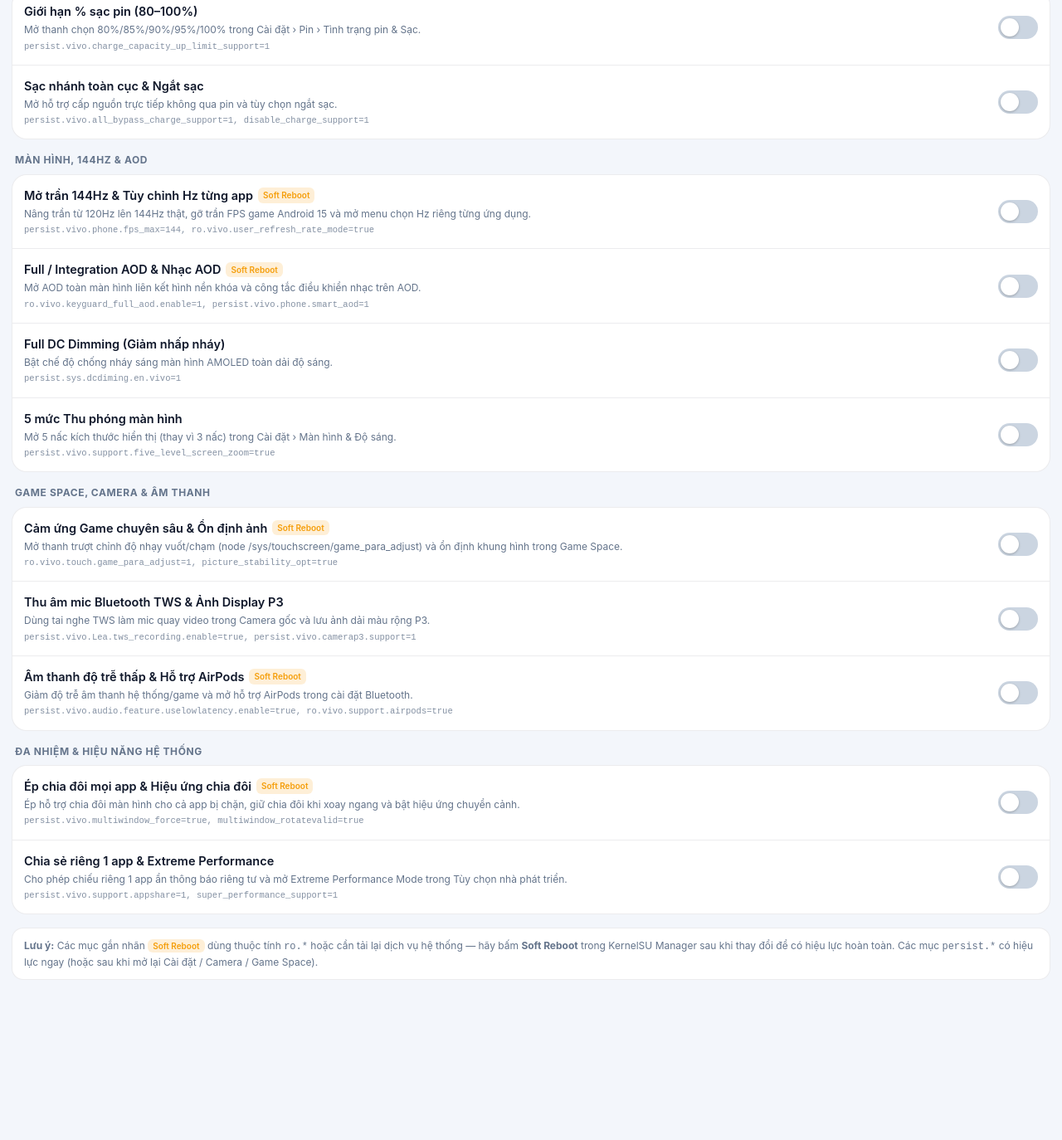
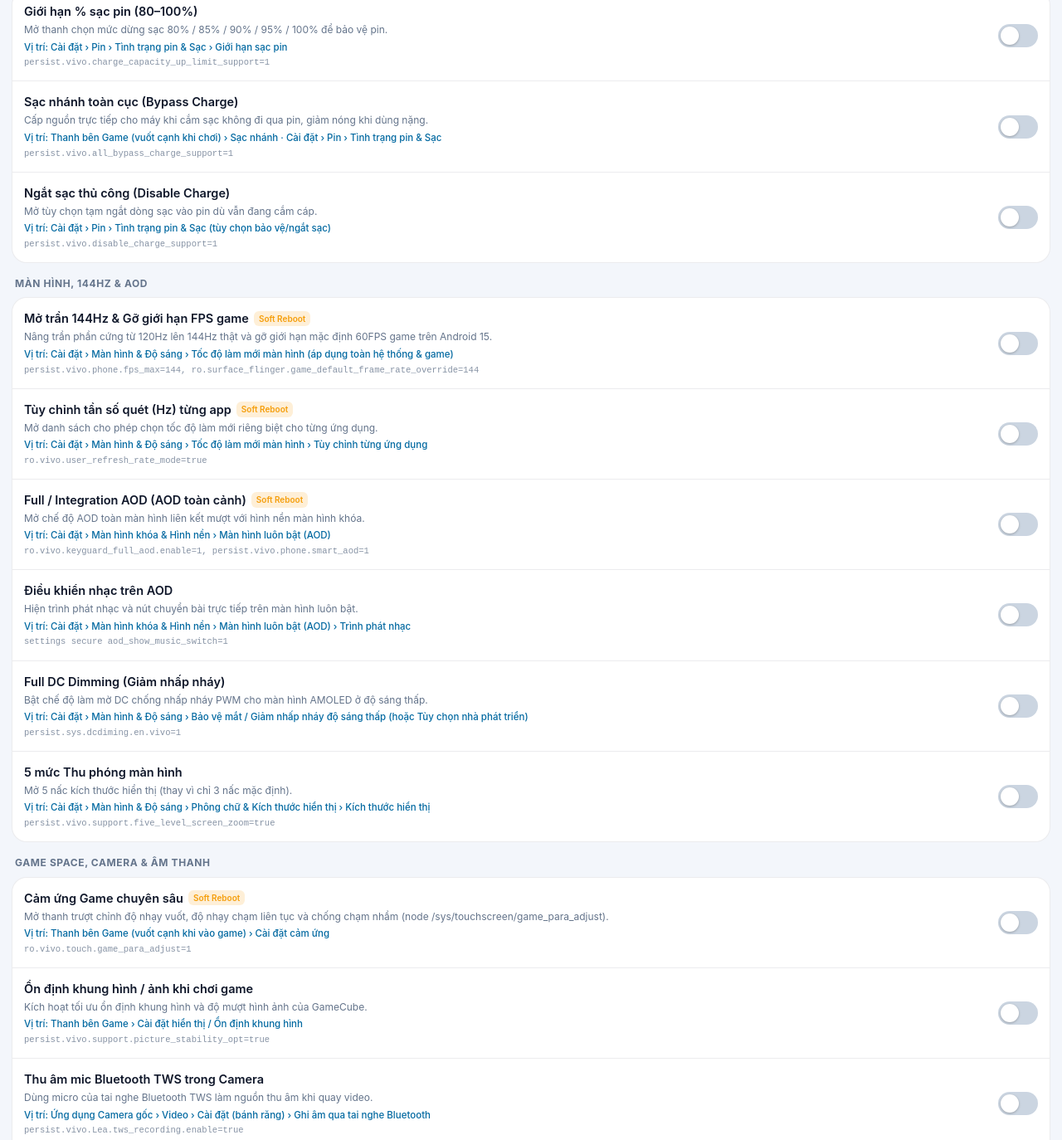
Before and after one commit to Haicu256/originos5-hidden-features, a plain HTML site: page module/webroot/index.html in a window 1280 px wide. Shown: the part 247-1621 px from the top of the page at 83% size. Before the commit the page ends 1468 px from the top, so only its background shows below. Drawn offline with Linux system fonts and the light colour scheme.

Commit message:
feat: v2.1.0 split into 19 independent WebUI toggles with OriginOS 5 menu locations

```diff
--- a/module/webroot/index.html
+++ b/module/webroot/index.html
@@ -13,6 +13,7 @@
     --muted: #93a1b8;
     --accent: #3b82f6;
     --accent-soft: rgba(59,130,246,0.16);
+    --loc-text: #7dd3fc;
     --ok: #22c55e;
     --warn: #f59e0b;
     --danger: #ef4444;
@@ -27,6 +28,7 @@
       --muted: #64748b;
       --accent: #2563eb;
       --accent-soft: rgba(37,99,235,0.10);
+      --loc-text: #0369a1;
       --switch-off: #cbd5e1;
     }
   }
@@ -91,7 +93,8 @@
     background: rgba(245,158,11,0.16); color: var(--warn);
   }
   .row-desc { font-size: 12px; color: var(--muted); margin-top: 3px; }
-  .row-prop { font-family: ui-monospace, SFMono-Regular, monospace; font-size: 10.5px; color: var(--muted); opacity: 0.8; margin-top: 4px; word-break: break-all; }
+  .row-loc { font-size: 11.5px; color: var(--loc-text); margin-top: 4px; font-weight: 500; }
+  .row-prop { font-family: ui-monospace, SFMono-Regular, monospace; font-size: 10.5px; color: var(--muted); opacity: 0.78; margin-top: 3px; word-break: break-all; }
   .switch { position: relative; width: 48px; height: 28px; flex-shrink: 0; }
   .switch input { opacity: 0; width: 0; height: 0; }
   .slider {
@@ -146,7 +149,7 @@
   <div id="sections"></div>
 
   <div class="note">
-    <strong>Lưu ý:</strong> Các mục gắn nhãn <span class="tag-sr">Soft Reboot</span> dùng thuộc tính <code>ro.*</code> hoặc cần tải lại dịch vụ hệ thống — hãy bấm <strong>Soft Reboot</strong> trong KernelSU Manager sau khi thay đổi để có hiệu lực hoàn toàn. Các mục <code>persist.*</code> có hiệu lực ngay (hoặc sau khi mở lại Cài đặt / Camera / Game Space).
+    <strong>Lưu ý:</strong> Các mục gắn nhãn <span class="tag-sr">Soft Reboot</span> dùng thuộc tính <code>ro.*</code> hoặc cần tải lại dịch vụ hệ thống — hãy bấm <strong>Soft Reboot</strong> trong KernelSU Manager sau khi thay đổi để có hiệu lực hoàn toàn. Các mục còn lại có hiệu lực ngay (hoặc sau khi mở lại Cài đặt / Camera / Game Space).
   </div>
 
   <div class="toast" id="toast"></div>
@@ -160,53 +163,96 @@
       title: "Pin & Sạc thông minh",
       items: [
         { key: "charge_limit", name: "Giới hạn % sạc pin (80–100%)", sr: false,
-          desc: "Mở thanh chọn 80%/85%/90%/95%/100% trong Cài đặt › Pin › Tình trạng pin & Sạc.",
+          desc: "Mở thanh chọn mức dừng sạc 80% / 85% / 90% / 95% / 100% để bảo vệ pin.",
+          loc: "Cài đặt › Pin › Tình trạng pin & Sạc › Giới hạn sạc pin",
           prop: "persist.vivo.charge_capacity_up_limit_support=1" },
-        { key: "bypass_charge", name: "Sạc nhánh toàn cục & Ngắt sạc", sr: false,
-          desc: "Mở hỗ trợ cấp nguồn trực tiếp không qua pin và tùy chọn ngắt sạc.",
-          prop: "persist.vivo.all_bypass_charge_support=1, disable_charge_support=1" }
+        { key: "bypass_charge", name: "Sạc nhánh toàn cục (Bypass Charge)", sr: false,
+          desc: "Cấp nguồn trực tiếp cho máy khi cắm sạc không đi qua pin, giảm nóng khi dùng nặng.",
+          loc: "Thanh bên Game (vuốt cạnh khi chơi) › Sạc nhánh · Cài đặt › Pin › Tình trạng pin & Sạc",
+          prop: "persist.vivo.all_bypass_charge_support=1" },
+        { key: "disable_charge", name: "Ngắt sạc thủ công (Disable Charge)", sr: false,
+          desc: "Mở tùy chọn tạm ngắt dòng sạc vào pin dù vẫn đang cắm cáp.",
+          loc: "Cài đặt › Pin › Tình trạng pin & Sạc (tùy chọn bảo vệ/ngắt sạc)",
+          prop: "persist.vivo.disable_charge_support=1" }
       ]
     },
     {
       title: "Màn hình, 144Hz & AOD",
       items: [
-        { key: "refresh_144_custom", name: "Mở trần 144Hz & Tùy chỉnh Hz từng app", sr: true,
-          desc: "Nâng trần từ 120Hz lên 144Hz thật, gỡ trần FPS game Android 15 và mở menu chọn Hz riêng từng ứng dụng.",
-          prop: "persist.vivo.phone.fps_max=144, ro.vivo.user_refresh_rate_mode=true" },
-        { key: "full_aod", name: "Full / Integration AOD & Nhạc AOD", sr: true,
-          desc: "Mở AOD toàn màn hình liên kết hình nền khóa và công tắc điều khiển nhạc trên AOD.",
+        { key: "fps_144", name: "Mở trần 144Hz & Gỡ giới hạn FPS game", sr: true,
+          desc: "Nâng trần phần cứng từ 120Hz lên 144Hz thật và gỡ giới hạn mặc định 60FPS game trên Android 15.",
+          loc: "Cài đặt › Màn hình & Độ sáng › Tốc độ làm mới màn hình (áp dụng toàn hệ thống & game)",
+          prop: "persist.vivo.phone.fps_max=144, ro.surface_flinger.game_default_frame_rate_override=144" },
+        { key: "per_app_hz", name: "Tùy chỉnh tần số quét (Hz) từng app", sr: true,
+          desc: "Mở danh sách cho phép chọn tốc độ làm mới riêng biệt cho từng ứng dụng.",
+          loc: "Cài đặt › Màn hình & Độ sáng › Tốc độ làm mới màn hình › Tùy chỉnh từng ứng dụng",
+          prop: "ro.vivo.user_refresh_rate_mode=true" },
+        { key: "full_aod", name: "Full / Integration AOD (AOD toàn cảnh)", sr: true,
+          desc: "Mở chế độ AOD toàn màn hình liên kết mượt với hình nền màn hình khóa.",
+          loc: "Cài đặt › Màn hình khóa & Hình nền › Màn hình luôn bật (AOD)",
           prop: "ro.vivo.keyguard_full_aod.enable=1, persist.vivo.phone.smart_aod=1" },
+        { key: "aod_music", name: "Điều khiển nhạc trên AOD", sr: false,
+          desc: "Hiện trình phát nhạc và nút chuyển bài trực tiếp trên màn hình luôn bật.",
+          loc: "Cài đặt › Màn hình khóa & Hình nền › Màn hình luôn bật (AOD) › Trình phát nhạc",
+          prop: "settings secure aod_show_music_switch=1" },
         { key: "dc_dimming", name: "Full DC Dimming (Giảm nhấp nháy)", sr: false,
-          desc: "Bật chế độ chống nháy sáng màn hình AMOLED toàn dải độ sáng.",
+          desc: "Bật chế độ làm mờ DC chống nhấp nháy PWM cho màn hình AMOLED ở độ sáng thấp.",
+          loc: "Cài đặt › Màn hình & Độ sáng › Bảo vệ mắt / Giảm nhấp nháy độ sáng thấp (hoặc Tùy chọn nhà phát triển)",
           prop: "persist.sys.dcdiming.en.vivo=1" },
         { key: "five_level_zoom", name: "5 mức Thu phóng màn hình", sr: false,
-          desc: "Mở 5 nấc kích thước hiển thị (thay vì 3 nấc) trong Cài đặt › Màn hình & Độ sáng.",
+          desc: "Mở 5 nấc kích thước hiển thị (thay vì chỉ 3 nấc mặc định).",
+          loc: "Cài đặt › Màn hình & Độ sáng › Phông chữ & Kích thước hiển thị › Kích thước hiển thị",
           prop: "persist.vivo.support.five_level_screen_zoom=true" }
       ]
     },
     {
       title: "Game Space, Camera & Âm thanh",
       items: [
-        { key: "game_pro", name: "Cảm ứng Game chuyên sâu & Ổn định ảnh", sr: true,
-          desc: "Mở thanh trượt chỉnh độ nhạy vuốt/chạm (node /sys/touchscreen/game_para_adjust) và ổn định khung hình trong Game Space.",
-          prop: "ro.vivo.touch.game_para_adjust=1, picture_stability_opt=true" },
-        { key: "camera_pro", name: "Thu âm mic Bluetooth TWS & Ảnh Display P3", sr: false,
-          desc: "Dùng tai nghe TWS làm mic quay video trong Camera gốc và lưu ảnh dải màu rộng P3.",
-          prop: "persist.vivo.Lea.tws_recording.enable=true, persist.vivo.camerap3.support=1" },
-        { key: "low_latency_audio", name: "Âm thanh độ trễ thấp & Hỗ trợ AirPods", sr: true,
-          desc: "Giảm độ trễ âm thanh hệ thống/game và mở hỗ trợ AirPods trong cài đặt Bluetooth.",
-          prop: "persist.vivo.audio.feature.uselowlatency.enable=true, ro.vivo.support.airpods=true" }
+        { key: "game_touch_pro", name: "Cảm ứng Game chuyên sâu", sr: true,
+          desc: "Mở thanh trượt chỉnh độ nhạy vuốt, độ nhạy chạm liên tục và chống chạm nhầm (node /sys/touchscreen/game_para_adjust).",
+          loc: "Thanh bên Game (vuốt cạnh khi vào game) › Cài đặt cảm ứng",
+          prop: "ro.vivo.touch.game_para_adjust=1" },
+        { key: "game_pic_stability", name: "Ổn định khung hình / ảnh khi chơi game", sr: false,
+          desc: "Kích hoạt tối ưu ổn định khung hình và độ mượt hình ảnh của GameCube.",
+          loc: "Thanh bên Game › Cài đặt hiển thị / Ổn định khung hình",
+          prop: "persist.vivo.support.picture_stability_opt=true" },
+        { key: "camera_tws_mic", name: "Thu âm mic Bluetooth TWS trong Camera", sr: false,
+          desc: "Dùng micro của tai nghe Bluetooth TWS làm nguồn thu âm khi quay video.",
+          loc: "Ứng dụng Camera gốc › Video › Cài đặt (bánh răng) › Ghi âm qua tai nghe Bluetooth",
+          prop: "persist.vivo.Lea.tws_recording.enable=true" },
+        { key: "camera_p3", name: "Chụp ảnh dải màu rộng Display P3", sr: false,
+          desc: "Lưu ảnh với không gian màu rộng Display P3 thay vì sRGB tiêu chuẩn.",
+          loc: "Ứng dụng Camera gốc › Cài đặt (bánh răng) › Lưu ảnh dải màu rộng P3",
+          prop: "persist.vivo.camerap3.support=1" },
+        { key: "low_latency_audio", name: "Âm thanh độ trễ thấp", sr: false,
+          desc: "Kích hoạt đường dẫn xử lý âm thanh độ trễ thấp của hệ thống cho game và tai nghe.",
+          loc: "Tự động áp dụng ở lớp hệ thống (Game / Tai nghe có dây & Bluetooth)",
+          prop: "persist.vivo.audio.feature.uselowlatency.enable=true" },
+        { key: "airpods_support", name: "Hỗ trợ AirPods trong cài đặt Bluetooth", sr: true,
+          desc: "Mở giao diện hỗ trợ kết nối và hiển thị trạng thái AirPods gốc trên OriginOS.",
+          loc: "Cài đặt › Bluetooth & Thiết bị › chạm biểu tượng cài đặt cạnh AirPods khi kết nối",
+          prop: "ro.vivo.support.airpods=true" }
       ]
     },
     {
       title: "Đa nhiệm & Hiệu năng hệ thống",
       items: [
-        { key: "multiwindow_pro", name: "Ép chia đôi mọi app & Hiệu ứng chia đôi", sr: true,
-          desc: "Ép hỗ trợ chia đôi màn hình cho cả app bị chặn, giữ chia đôi khi xoay ngang và bật hiệu ứng chuyển cảnh.",
+        { key: "multiwindow_force", name: "Ép chia đôi mọi app & Giữ khi xoay ngang", sr: true,
+          desc: "Ép hỗ trợ chia đôi cho cả app bị chặn mặc định và không bị thoát chia đôi khi xoay ngang.",
+          loc: "Cài đặt › Lối tắt & Trợ năng › Chia đôi màn hình thông minh (và khi chọn Chia đôi từ Đa nhiệm)",
           prop: "persist.vivo.multiwindow_force=true, multiwindow_rotatevalid=true" },
-        { key: "app_share_extreme", name: "Chia sẻ riêng 1 app & Extreme Performance", sr: false,
-          desc: "Cho phép chiếu riêng 1 app ẩn thông báo riêng tư và mở Extreme Performance Mode trong Tùy chọn nhà phát triển.",
-          prop: "persist.vivo.support.appshare=1, super_performance_support=1" }
+        { key: "multiwindow_anim", name: "Hiệu ứng chuyển cảnh chia đôi", sr: true,
+          desc: "Bật hiệu ứng chuyển mượt khi hoán đổi 2 app chia đôi hoặc kéo sang toàn màn hình.",
+          loc: "Tự động áp dụng khi hoán đổi cửa sổ hoặc kéo chia đôi sang toàn màn hình",
+          prop: "persist.vivo.multiwindow_split_switch_anim=1, splittofull_anim=1" },
+        { key: "app_share", name: "Chia sẻ riêng 1 ứng dụng (App Share)", sr: false,
+          desc: "Cho phép chiếu/ghi riêng cửa sổ 1 app duy nhất và tự ẩn thông báo riêng tư.",
+          loc: "Trung tâm điều khiển › Chiếu màn hình / Ghi màn hình · Cài đặt › Kết nối khác › Phản chiếu thông minh",
+          prop: "persist.vivo.support.appshare=1" },
+        { key: "extreme_perf", name: "Chế độ Extreme Performance Mode", sr: false,
+          desc: "Mở công tắc ưu tiên hiệu năng và xung nhịp tối đa cho hệ thống.",
+          loc: "Cài đặt › Quản lý hệ thống › Tùy chọn nhà phát triển › Chế độ hiệu năng cực đại",
+          prop: "persist.vivo.feature.super_performance_support=1" }
       ]
     }
   ];
@@ -273,12 +319,16 @@
         const desc = document.createElement("div");
         desc.className = "row-desc";
         desc.textContent = item.desc;
+        const loc = document.createElement("div");
+        loc.className = "row-loc";
+        loc.textContent = "Vị trí: " + item.loc;
         const prop = document.createElement("div");
         prop.className = "row-prop";
         prop.textContent = item.prop;
 
         info.appendChild(title);
         info.appendChild(desc);
+        info.appendChild(loc);
         info.appendChild(prop);
 
         const sw = document.createElement("label");
@@ -336,7 +386,7 @@
         else if (k === "LIVE_DC_DIM") dc = v === "1" ? "Bật" : "Tắt";
         else if (k.startsWith("FEAT_")) state[k.slice(5)] = v;
       });
-      document.getElementById("subInfo").textContent = (model || "vivo/iQOO") + " · " + (os || "OriginOS 5") + " · v2.0.1";
+      document.getElementById("subInfo").textContent = (model || "vivo/iQOO") + " · " + (os || "OriginOS 5") + " · v2.1.0";
       document.getElementById("pFps").textContent = fps;
       document.getElementById("pChg").textContent = chg;
       document.getElementById("pDc").textContent = dc;
@@ -371,7 +421,7 @@
     try {
       await execRoot("sh " + CTL + " enable_all");
       await refreshStatus(true);
-      showToast("Đã bật toàn bộ 11 nhóm tính năng!");
+      showToast("Đã bật toàn bộ 19 tính năng!");
     } catch (e) {
       showToast("Lỗi: " + e.message);
       setBusy(false);
```
Also changed, not shown: 5 other files.
